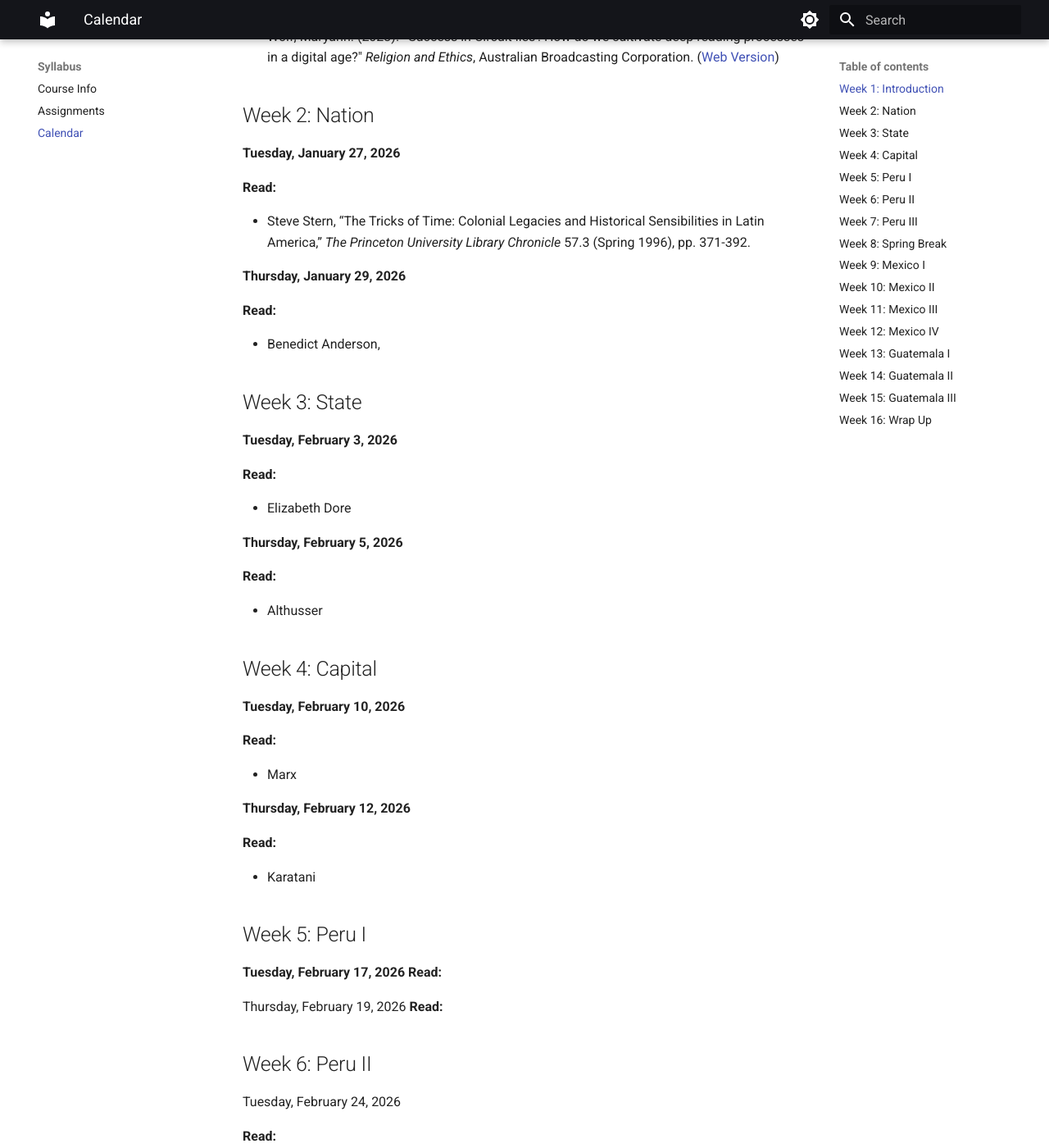
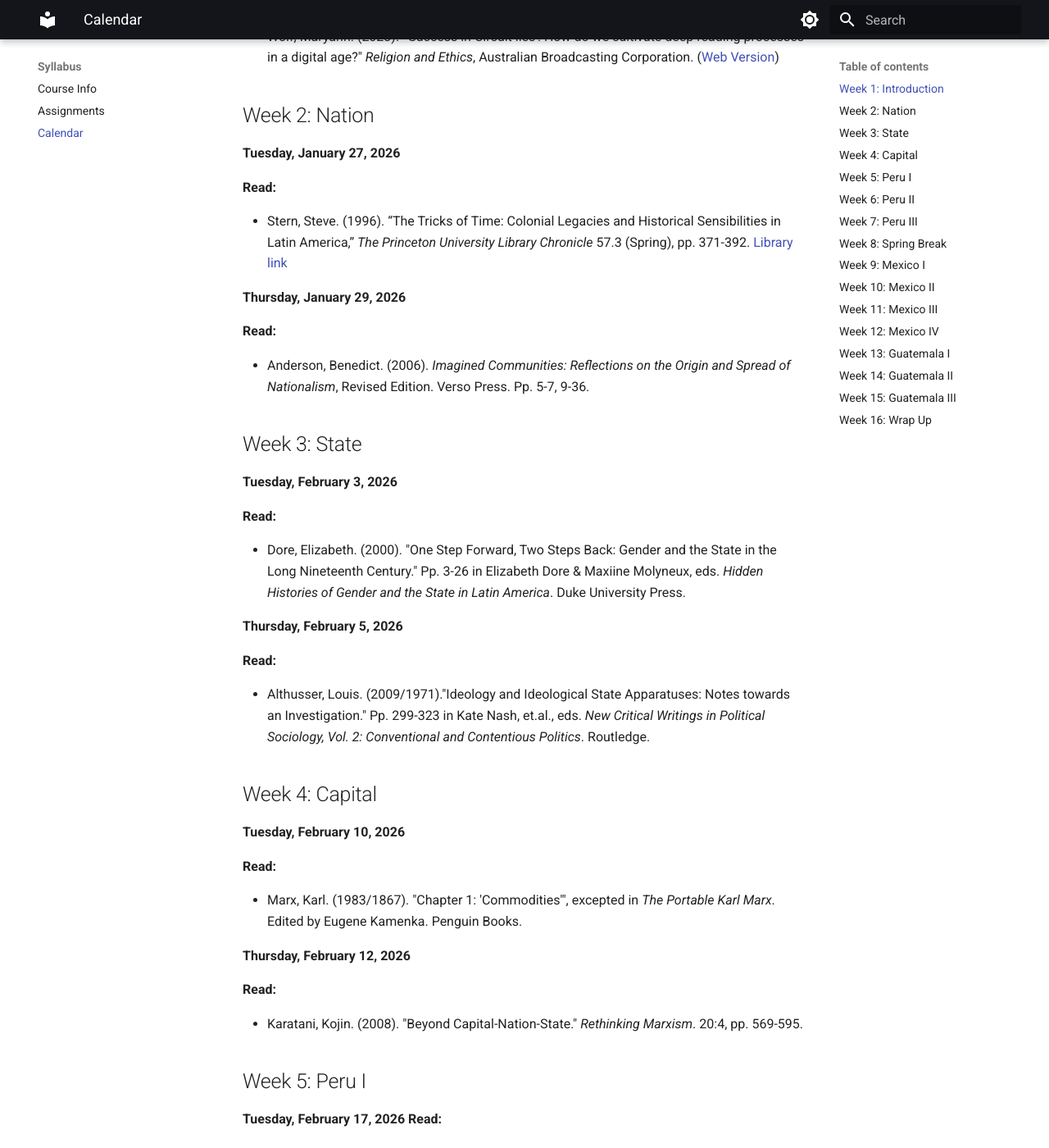
Before and after one commit to chadblack/361S2026, an MkDocs documentation site: the page built from docs/calendar.md, in a window 1280 px wide and 1400 px high, scrolled down 650 px. Shown: the whole window at 82% size. Built offline with MkDocs 1.6.1 and Material for MkDocs 9.7.7, drawn with Linux system fonts in a browser that asks for light colours.

Commit message:
Update calendar.md

```diff
--- a/docs/calendar.md
+++ b/docs/calendar.md
@@ -26,13 +26,13 @@ Welcome to class! This week, we will cover the expectations of the course and th
 
 **Read:**
 
-* Steve Stern, “The Tricks of Time: Colonial Legacies and Historical Sensibilities in Latin America,” _The Princeton University Library Chronicle_ 57.3 (Spring 1996), pp. 371-392.
+* Stern, Steve. (1996). “The Tricks of Time: Colonial Legacies and Historical Sensibilities in Latin America,” _The Princeton University Library Chronicle_ 57.3 (Spring), pp. 371-392. [Library link](https://utk.primo.exlibrisgroup.com/permalink/01UTN_KNOXVILLE/9go8o8/cdi_jstor_primary_26509366)
 
 **Thursday, January 29, 2026**
 
 **Read:**
 
-* Benedict Anderson,
+* Anderson, Benedict. (2006). *Imagined Communities: Reflections on the Origin and Spread of Nationalism*, Revised Edition. Verso Press. Pp. 5-7, 9-36.
 
 
 ## Week 3:  State
@@ -41,13 +41,13 @@ Welcome to class! This week, we will cover the expectations of the course and th
 
 **Read:**
 
-* Elizabeth Dore
+* Dore, Elizabeth. (2000). "One Step Forward, Two Steps Back: Gender and the State in the Long Nineteenth Century." Pp. 3-26 in Elizabeth Dore & Maxiine Molyneux, eds. *Hidden Histories of Gender and the State in Latin America*. Duke University Press.
 
 **Thursday, February 5, 2026**
 
 **Read:**
 
-* Althusser
+* Althusser, Louis. (2009/1971)."Ideology and Ideological State Apparatuses: Notes towards an Investigation." Pp. 299-323 in Kate Nash, et.al., eds. *New Critical Writings in Political Sociology, Vol. 2: Conventional and Contentious Politics*. Routledge.
 
 
 ## Week 4: Capital
@@ -56,13 +56,13 @@ Welcome to class! This week, we will cover the expectations of the course and th
 
 **Read:**
 
-* Marx
+* Marx, Karl. (1983/1867). "Chapter 1: 'Commodities'", excepted in *The Portable Karl Marx*. Edited by Eugene Kamenka. Penguin Books.
 
 **Thursday, February 12, 2026**
 
 **Read:**
 
-* Karatani
+* Karatani, Kojin. (2008). "Beyond Capital-Nation-State." *Rethinking Marxism*. 20:4, pp. 569-595.
 
 ## Week 5:  Peru I
 
```
